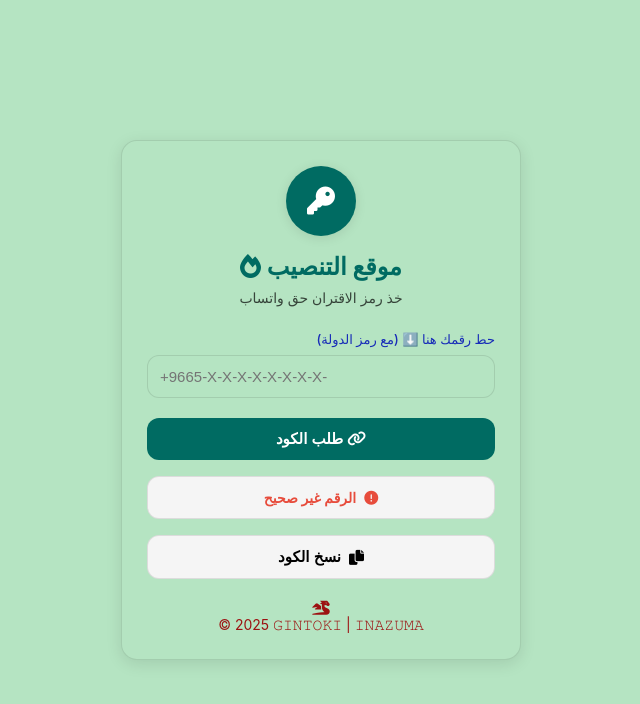
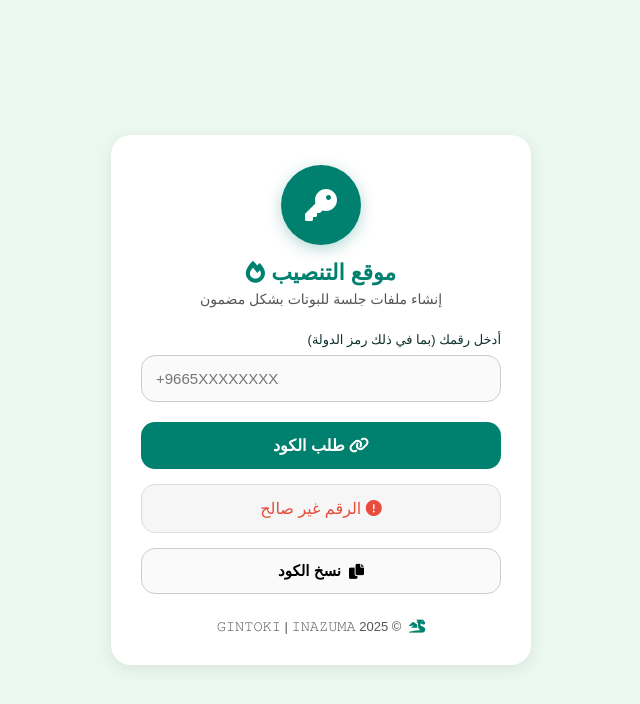
Before and after one commit to Damon-max-cmd/api, a website: page pair.html in a window 1280 px wide. Both pictures are taken after a click on the button "طلب الكود". Shown: the whole page, without its empty margins (319-959 px from the left). Drawn offline with nearby package versions, Linux system fonts and the light colour scheme.

Commit message:
update pair.html

```diff
--- a/pair.html
+++ b/pair.html
@@ -1,202 +1,162 @@
 <!DOCTYPE html>
 <html lang="ar" dir="rtl">
 <head>
-  <meta charset="UTF-8" />
-  <meta name="viewport" content="width=device-width, initial-scale=1.0"/>
+<meta charset="UTF-8"/>
+<meta name="viewport" content="width=device-width,initial-scale=1.0"/>
 <title>Pair Code Generator</title>
 <link rel="stylesheet" href="https://cdnjs.cloudflare.com/ajax/libs/font-awesome/6.0.0/css/all.min.css"/>
 <style>
-    :root {
-      --primary-color: #006b62;
-      --secondary-color: #ffffff;
-      --accent-color: #f0f0f0;
-      --text-color: #172bb8;
-      --background-color: #b5e4c2;
-      --hover-color: #f5f5f5;
-      --border-color: rgba(0, 0, 0, 0.1);
+:root{
+--primary:#00816f;
+--secondary:#fff;
+--bg:#eaf8ef;
+--text:#0d302b;
+--shadow:0 4px 15px rgba(0,0,0,.08);
 }
-
-    * {
-      margin: 0;
-      padding: 0;
-      box-sizing: border-box;
+*{margin:0;padding:0;box-sizing:border-box;font-family:'Tajawal',sans-serif}
+body{
+background:var(--bg);
+display:flex;
+align-items:center;
+justify-content:center;
+min-height:100vh;
+padding:20px;
+color:var(--text);
 }
-
-    body {
-      font-family: 'Inter', sans-serif;
-      background: var(--background-color);
-      color: var(--text-color);
-      min-height: 100vh;
-      display: flex;
-      justify-content: center;
-      align-items: center;
-      padding: 15px;
+.container{
+width:100%;
+max-width:420px;
+background:#fff;
+border-radius:20px;
+padding:30px;
+box-shadow:var(--shadow);
 }
-
-    .container {
-      width: 100%;
-      max-width: 400px;
-      background: var(--background-color);
-      border-radius: 16px;
-      padding: 25px;
-      box-shadow: 0 4px 16px rgba(0, 0, 0, 0.1);
-      border: 1px solid var(--border-color);
+.header{
+text-align:center;
+margin-bottom:25px;
 }
-
-    .header {
-      text-align: center;
-      margin-bottom: 25px;
+.logo{
+width:80px;
+height:80px;
+border-radius:50%;
+background:var(--primary);
+display:flex;
+align-items:center;
+justify-content:center;
+margin:0 auto 15px;
+font-size:32px;
+color:#fff;
+box-shadow:0 4px 15px rgba(0,129,111,.3);
 }
-
-    .logo {
-      width: 70px;
-      height: 70px;
-      margin: 0 auto 16px;
-      background: var(--primary-color);
-      border-radius: 50%;
-      display: flex;
-      align-items: center;
-      justify-content: center;
-      font-size: 28px;
-      color: white;
-      box-shadow: 0 2px 12px rgba(0, 0, 0, 0.1);
+.title{
+font-size:22px;
+font-weight:700;
+color:var(--primary);
 }
-
-    .title {
-      font-size: 24px;
-      font-weight: 700;
-      margin-bottom: 8px;
-      color: var(--primary-color);
+.subtitle{
+font-size:14px;
+color:#555;
+margin-top:5px;
 }
-
-    .subtitle {
-      font-size: 14px;
-      color: rgba(0, 0, 0, 0.7);
-      margin-bottom: 20px;
+.input-group{
+margin-top:25px;
 }
-
-    .input-group {
-      margin-bottom: 20px;
+.input-label{
+font-size:13px;
+margin-bottom:8px;
+display:block;
+font-weight:500;
 }
-
-    .input-label {
-      display: block;
-      margin-bottom: 8px;
-      font-weight: 500;
-      font-size: 13px;
+.input-field{
+width:100%;
+padding:14px;
+border:1.5px solid #ccc;
+border-radius:14px;
+font-size:15px;
+background:#fafafa;
+transition:.3s;
+direction:ltr;
 }
-
-    .input-field {
-      width: 100%;
-      padding: 12px;
-      border: 1.5px solid var(--border-color);
-      border-radius: 12px;
-      background: var(--background-color);
-      color: var(--text-color);
-      font-size: 15px;
+.input-field:focus{
+outline:none;
+border-color:var(--primary);
+background:#fff;
+box-shadow:0 0 6px rgba(0,129,111,.2);
 }
-
-    .input-field:focus {
-      outline: none;
-      border-color: var(--primary-color);
-      box-shadow: 0 0 0 2px rgba(0, 0, 0, 0.1);
+.generate-btn{
+width:100%;
+padding:14px;
+border:none;
+border-radius:14px;
+background:var(--primary);
+color:#fff;
+font-size:16px;
+font-weight:600;
+margin-top:20px;
+cursor:pointer;
+transition:.3s;
 }
-
-    .generate-btn {
-      width: 100%;
-      padding: 12px;
-      background: var(--primary-color);
-      border: none;
-      border-radius: 12px;
-      color: var(--secondary-color);
-      font-size: 15px;
-      font-weight: 600;
-      cursor: pointer;
-      transition: all 0.3s ease;
-      margin-bottom: 16px;
+.generate-btn:hover{
+transform:translateY(-2px);
+box-shadow:0 6px 15px rgba(0,129,111,.3);
 }
-
-    .generate-btn:hover {
-      transform: translateY(-1px);
-      box-shadow: 0 4px 12px rgb(5,125,15);
+.loading{
+display:none;
+text-align:center;
+margin:15px 0;
 }
-
-    .code-display {
-      background: var(--hover-color);
-      padding: 12px;
-      border-radius: 12px;
-      text-align: center;
-      font-size: 16px;
-      font-weight: 600;
-      margin-bottom: 16px;
-      min-height: 40px;
-      display: flex;
-      align-items: center;
-      justify-content: center;
-      border: 1.5px solid var(--border-color);
+.loading i{
+font-size:24px;
+color:var(--primary);
+animation:spin 1s linear infinite;
 }
-
-    .copy-btn {
-      width: 100%;
-      padding: 12px;
-      background: var(--hover-color);
-      border: 1.5px solid var(--border-color);
-      border-radius: 12px;
-      font-size: 15px;
-      font-weight: 600;
-      cursor: pointer;
-      display: flex;
-      align-items: center;
-      justify-content: center;
-      gap: 8px;
+@keyframes spin{
+0%{transform:rotate(0)}100%{transform:rotate(360deg)}
 }
-
-    .copy-btn:hover {
-      background: var(--background-color);
-      border-color: var(--primary-color);
+.code-display{
+background:#f6f6f6;
+border:1px solid #ddd;
+border-radius:14px;
+padding:14px;
+text-align:center;
+font-size:16px;
+font-weight:600;
+margin-top:15px;
+min-height:45px;
+display:flex;
+align-items:center;
+justify-content:center;
 }
-
-    .success-message {
-      color: #000aff;
-      display: flex;
-      align-items: center;
-      justify-content: center;
-      gap: 8px;
-      font-size: 16px;
+.success-message{color:#008000;font-weight:600}
+.error-message{color:#e74c3c;font-weight:500}
+.copy-btn{
+width:100%;
+margin-top:15px;
+padding:13px;
+border:1.5px solid #ccc;
+border-radius:14px;
+background:#fafafa;
+cursor:pointer;
+display:flex;
+align-items:center;
+justify-content:center;
+gap:8px;
+font-size:15px;
+font-weight:600;
+transition:.3s;
 }
-
-    .error-message {
-      color: #e74c3c;
-      display: flex;
-      align-items: center;
-      justify-content: center;
-      gap: 8px;
-      font-size: 14px;
+.copy-btn:hover{
+background:#fff;
+border-color:var(--primary);
+box-shadow:0 4px 12px rgba(0,129,111,.2);
 }
-
-    .loading {
-      display: none;
-      text-align: center;
-      margin: 16px 0;
+.footer{
+text-align:center;
+margin-top:25px;
+font-size:13px;
+color:#555;
 }
-
-    .loading i {
-      font-size: 24px;
-      color: var(--primary-color);
-      animation: spin 1s linear infinite;
-    }
-
-    @keyframes spin {
-      0% { transform: rotate(0deg); }
-      100% { transform: rotate(360deg); }
-    }
-
-    .footer {
-      text-align: center;
-      margin-top: 20px;
-      font-size: 14px;
-      color: rgb(156,17,17);
-    }
+.footer i{color:var(--primary);margin-left:4px;}
 </style>
 </head>
 <body>
@@ -204,83 +164,50 @@
 <div class="header">
 <div class="logo"><i class="fas fa-key"></i></div>
 <h1 class="title">موقع التنصيب <i class="fas fa-fire"></i></h1>
-      <p class="subtitle">خذ رمز الاقتران حق واتساب</p>
+<p class="subtitle">إنشاء ملفات جلسة للبوتات بشكل مضمون</p>
 </div>
-
 <div class="input-group">
-      <label class="input-label">حط رقمك هنا ⬇️ (مع رمز الدولة)</label>
-      <input type="number" id="mobileNumber" class="input-field" placeholder="+9665-X-X-X-X-X-X-X-X-" dir="ltr">
+<label class="input-label">أدخل رقمك (بما في ذلك رمز الدولة)</label>
+<input type="number" id="mobileNumber" class="input-field" placeholder="+9665XXXXXXXX" dir="ltr">
 </div>
-
-    <button class="generate-btn" id="submit">
-      <i class="fas fa-link"></i> طلب الكود
-    </button>
-
-    <div class="loading" id="loading">
-      <i class="fas fa-spinner"></i>
+<button class="generate-btn" id="submit"><i class="fas fa-link"></i> طلب الكود</button>
+<div class="loading" id="loading"><i class="fas fa-spinner"></i></div>
+<div class="code-display" id="codeDisplay">⚓ الكود سيظهر هنا ⚓</div>
+<button class="copy-btn" id="copy" onclick="copyCode()"><i class="fas fa-copy"></i> نسخ الكود</button>
+<div class="footer"><i class="fas fa-dragon"></i> © 2025 𝙶𝙸𝙽𝚃𝙾𝙺𝙸 | 𝙸𝙽𝙰𝚉𝚄𝙼𝙰</div>
 </div>
-
-    <div class="code-display" id="codeDisplay">
-      ⚓ الكود رح يبين هنا ⚓
-    </div>
-
-    <button class="copy-btn" id="copy" onclick="copyCode()">
-      <i class="fas fa-copy"></i> نسخ الكود
-    </button>
-
-    <div class="footer" dir="ltr">
-      <i class="fas fa-dragon"></i><p>© 2025 𝙶𝙸𝙽𝚃𝙾𝙺𝙸 | 𝙸𝙽𝙰𝚉𝚄𝙼𝙰</p>
-    </div>
-  </div>
-
 <script src="https://cdnjs.cloudflare.com/ajax/libs/axios/1.0.0-alpha.1/axios.min.js"></script>
 <script>
-    document.getElementById("submit").addEventListener("click", async (e) => {
+const btn=document.getElementById("submit"),
+num=document.getElementById("mobileNumber"),
+codeBox=document.getElementById("codeDisplay"),
+load=document.getElementById("loading");
+btn.addEventListener("click",async e=>{
 e.preventDefault();
-      const mobileNumberInput = document.getElementById("mobileNumber");
-      const codeDisplay = document.getElementById("codeDisplay");
-      const loadingSpinner = document.getElementById("loading");
-
-      const mobileNumber = mobileNumberInput.value.trim();
-      if (!mobileNumber) {
-        codeDisplay.innerHTML = '<div class="error-message"><i class="fas fa-exclamation-circle"></i> الرقم غير صحيح</div>';
+const n=num.value.trim();
+if(!n){
+codeBox.innerHTML='<div class="error-message"><i class="fas fa-exclamation-circle"></i> الرقم غير صالح</div>';
 return;
 }
-
-      loadingSpinner.style.display = "block";
-      codeDisplay.innerHTML = '';
-
-      try {
-        const numberOnly = mobileNumber.replace(/[^0-9]/g, "");
-        // ✅ تم استبدال API بالرابط النسبي كما طلبت
-        const response = await axios.get(`/code?number=${numberOnly}`);
-        const code = response.data.code || "Service Unavailable";
-
-        if (code === "Service Unavailable") {
-          codeDisplay.innerHTML = '<div class="error-message"><i class="fas fa-exclamation-circle"></i> Service Unavailable</div>';
-        } else {
-          codeDisplay.innerHTML = `<div class="success-message"><i class="fas fa-check-circle"></i> CODE: ${code}</div>`;
-        }
-      } catch (error) {
-        console.error("خطأ في طلب الكود:", error);
-        codeDisplay.innerHTML = '<div class="error-message"><i class="fas fa-exclamation-circle"></i> Error generating code</div>';
-      } finally {
-        loadingSpinner.style.display = "none";
-      }
+load.style.display="block";
+codeBox.innerHTML='';
+try{
+const clean=n.replace(/[^0-9]/g,"");
+const res=await axios.get(`/code?number=${clean}`);
+const code=res.data.code||"Service Unavailable";
+if(code==="Service Unavailable")codeBox.innerHTML='<div class="error-message"><i class="fas fa-exclamation-circle"></i> Service Unavailable</div>';
+else codeBox.innerHTML=`<div class="success-message"><i class="fas fa-check-circle"></i> CODE: ${code}</div>`;
+}catch{
+codeBox.innerHTML='<div class="error-message"><i class="fas fa-exclamation-circle"></i> Error generating code</div>';
+}finally{load.style.display="none";}
 });
-
-    function copyCode() {
-      const codeDisplay = document.getElementById("codeDisplay").innerText;
-      const code = codeDisplay.replace('CODE: ', '').trim();
-      navigator.clipboard.writeText(code).then(() => {
-        const copyBtn = document.getElementById("copy");
-        const originalText = copyBtn.innerHTML;
-        copyBtn.innerHTML = '<i class="fas fa-check"></i> تم النسخ!';
-        setTimeout(() => {
-          copyBtn.innerHTML = originalText;
-        }, 2000);
-      }).catch(err => {
-        console.error("Failed to copy text: ", err);
+function copyCode(){
+const text=codeBox.innerText.replace('CODE:','').trim();
+navigator.clipboard.writeText(text).then(()=>{
+const c=document.getElementById("copy");
+const t=c.innerHTML;
+c.innerHTML='<i class="fas fa-check"></i> تم النسخ!';
+setTimeout(()=>{c.innerHTML=t;},2000);
 });
 }
 </script>
```
Lines whose indentation alone changed are shown as unchanged.
